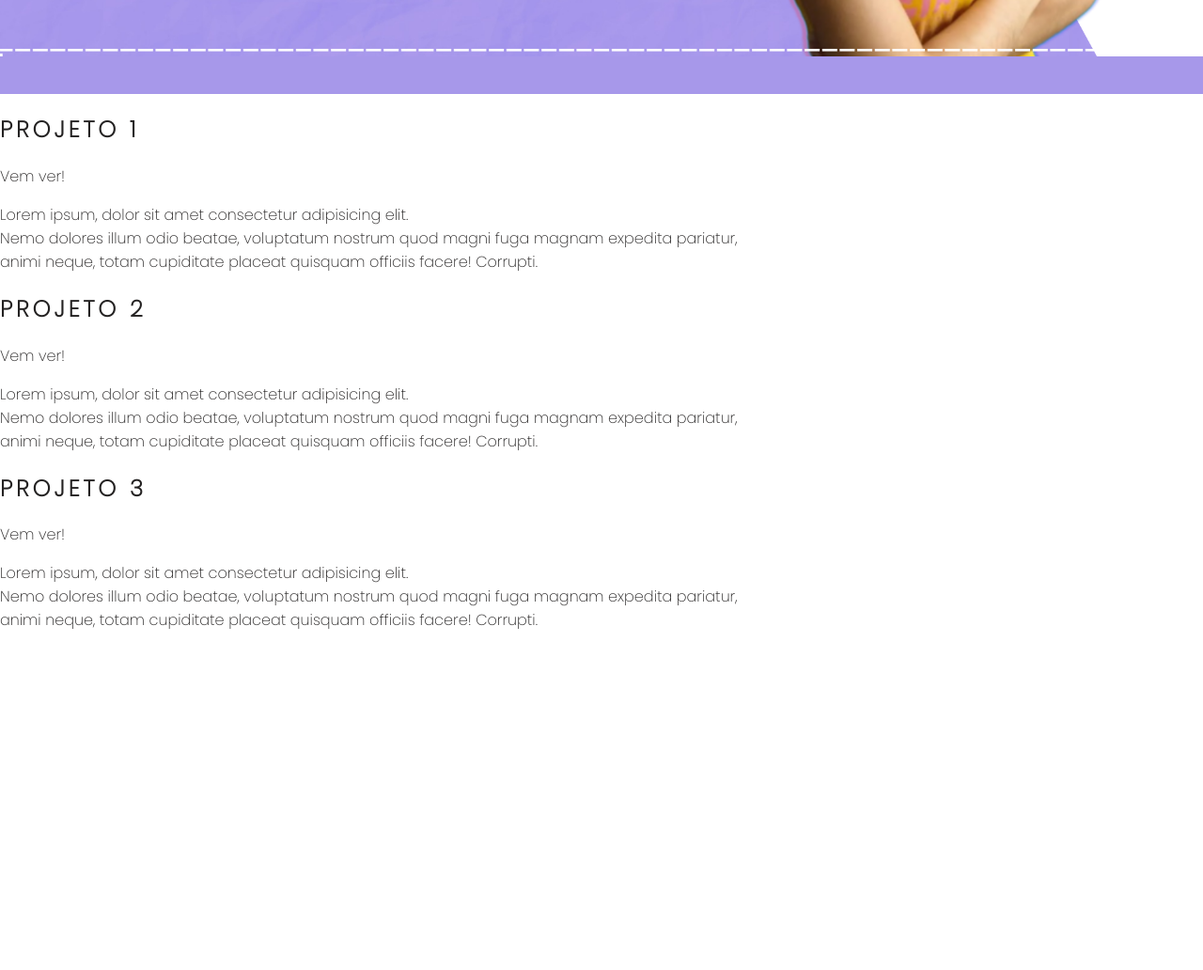
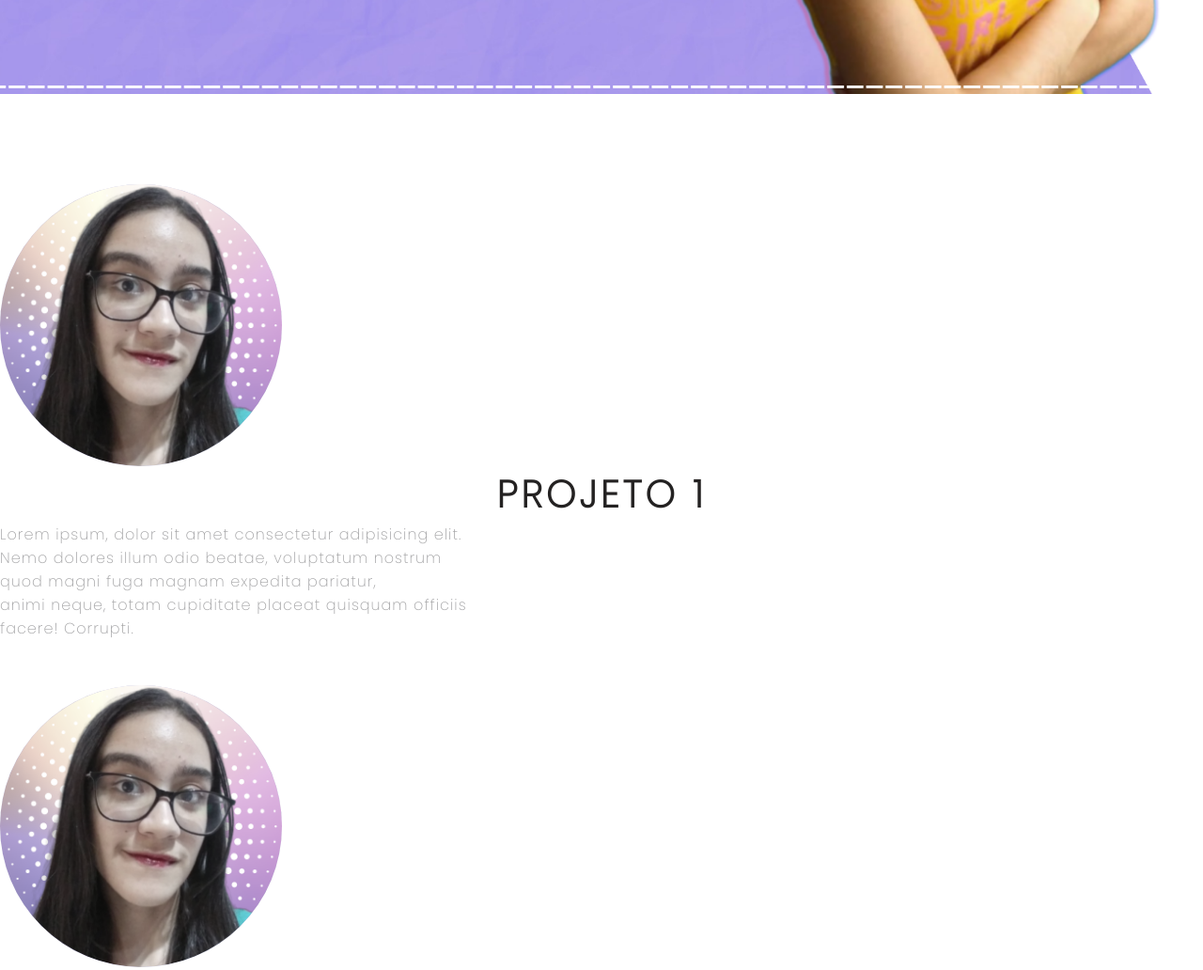
Before and after one commit to NogueiraLorena/pagelilac, a plain HTML site: page index.html in a window 1280 px wide. Shown: the part 700-1732 px from the top of the page at 94% size. Before the commit the page ends 1372 px from the top, so only its background shows below. Drawn offline with Linux system fonts and the light colour scheme.

Commit message:
Update style.css
estilizando a main

```diff
--- a/style.css
+++ b/style.css
@@ -15,7 +15,7 @@ color: rgb(36, 34, 34);
     background-image: url('./i/White-Purple-UI.png');
     width: 100vw;
     background-repeat: no-repeat;
-    background-size: 100%;
+    background-size: cover;
     background-position: center;
     box-sizing: border-box;
       padding: 0 112px;
@@ -69,12 +69,12 @@ color: rgb(36, 34, 34);
 
 
 .checkbox{
+    height: 100px;
+   width: 100px;
     cursor: pointer;
     z-index: 9999;
     transition: 400ms ease-in-out 0s;
-height: 100px;
-   width: 100px;
-   position: absolute;
+    position: absolute;
    right: 0;
    top: 0;
    display: flex;
@@ -114,13 +114,13 @@ display: none;
     position: absolute;
 top: 28px;
 right: 30px;
+z-index: -1;
+transition: 400ms ease-in-out 0s;
 background-color: transparent;
 height: 4px;
 width: 10px;
-border-radius: 50%;
-box-shadow: 0px 0px 0px 8px #ffffff;
-z-index: -1;
-transition: 400ms ease-in-out 0;
+box-shadow: 0px 0px 0px #ffffff;
+border-radius: 50% ;
 }
 
 .menu-items{
@@ -143,7 +143,7 @@ transition: 400ms ease-in-out 0;
     }
 
 
-    .menu-items ul li a{
+    .menu-items ul li a {
         margin: 10px 0;
         color: #1E1E2A;
         text-decoration: none;
@@ -154,12 +154,10 @@ transition: 400ms ease-in-out 0;
    /* =-=-=-==-=-=-=-=-=-==-=-=-==-=-==---=-=--=-=-=-=-=-=-=-=-=-=-=-=-=-=-=- */
 
    #toggle:checked + .checkbox .trace:nth-child(1){
-
     transform: rotate(45deg);
     top: 47px;
     }
     #toggle:checked + .checkbox .trace:nth-child(2){
-
     transform: translate(-100px);
     width: 30px;
     visibility: hidden;
@@ -167,23 +165,115 @@ transition: 400ms ease-in-out 0;
 
     }
     #toggle:checked + .checkbox .trace:nth-child(3){
-transform: rotate(-45deg);
-top: 48px;
+     transform: rotate(-45deg);
+    top: 48px;
     }
 
-    #toggle:checked + .checkbox{
-        background-color: #fff;
+#toggle:checked + .checkbox{
+        background-color: #ffffff;
+ }
+
+    #toggle:checked ~ .menu {
+   box-shadow: 0px 0px 0px 75rem #ffffff;
+   z-index: 1;
     }
-    #toggle:checked ~ .menu{
-        box-shadow:#fff 0px  0px 0px 100vmax ;
-        z-index: 1;
+
+    #toggle:checked ~ .menu-items {
+        visibility: visible;
+        opacity: 1;
+         }
+
+
+ /* =-=-=-==-=-=-=-=-=-==-=-=-==-=-==---=-=--=-=-=-=-=-=-=-=-=-=-=-=-=-=-=- */
+
+ .container{
+    height: auto;
+    /* width: 100%; */
+    display: flex;
+    justify-content: space-evenly;
+    flex-direction: column;
+  margin: 3rem 0;
+   /* margin-top: 3rem;*/
+ }
+ .card-container{
+    width: 90%;
+    display: flex;
+    justify-content: space-evenly;
+     }
+
+.card{
+    width: 300px;
+    height: 300px;
+    border-radius: 100%;
+    margin: 3rem 0 0 0;
+    display: flex;
+  justify-content: center;
+align-items: center;
+background-color: #a798ea;
+background-image: url("i/imgs-pra-portfolio.png");
+background-repeat: no-repeat;
+    background-size: cover;
+     background-position: center;
+
+     transition: 0.5s ease-in-out;
+   /* filter: grayscale(1.0); */
+   filter: grayscale(0.5);
+   color: #1E1E2A;
+   cursor: pointer;
+
+}
+
+    .card-text{
+    width: 40%;
+    letter-spacing: 1px;
+    color: hsl(240, 1%, 63%);
+}
+
+    .card-wrapper{
+        text-align: center;
+        display: flex;
+        justify-content: center;
+      align-items: center;
+      flex-direction: column;
+      position: relative;
     }
+
+    .card-wrapper::before{
+        width: 100px;
+        height: 100px;
+        content: '';
+    position: absolute;
+    transition: 0.5s ease-in-out;
+
+    border-radius: 50%;
+    border: 1px solid #ffffff;
+    opacity: 0;
+
+    }
+    .card-wrapper h2{
+    font-size: 40px;
+    text-transform: uppercase;
+    letter-spacing: 4px;
+    margin: 0;
+    transition: 0.5s ease-in-out;
+
+    }
+
+    .card-wrapper p{
+        font-size: 0px;
+        visibility: visible;
+        opacity: 0;
+        font-weight: bold;
+        transition: 0.5s ease-in-out;
+        text-transform: uppercase;
+        }
+
+
+
 
 
 /*RESPONSIVE TEST*/
- /* =-=-=-==-=-=-=-=-=-==-=-=-==-=-==---=-=--=-=-=-=-=-=-=-=-=-=-=-=-=-=-=- */
-
-
+ /* =-=-=-==-=-=-=-=-=-==-=-=-==-=-==---=-=--=-=-=-=-=-=-=-=-=-=-=-=-=-=-=-
 
 
 @media(min-width:901px) and (max-width: 1500px){
@@ -227,4 +317,4 @@ top: 48px;
     }
 
 
-}
+}*/
```
